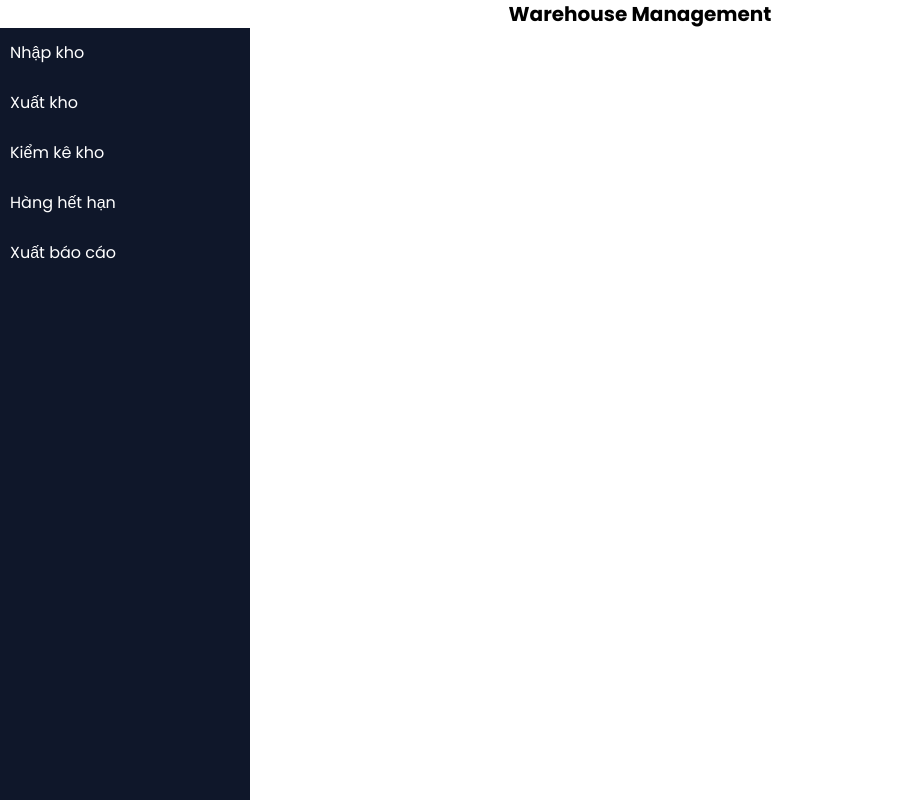
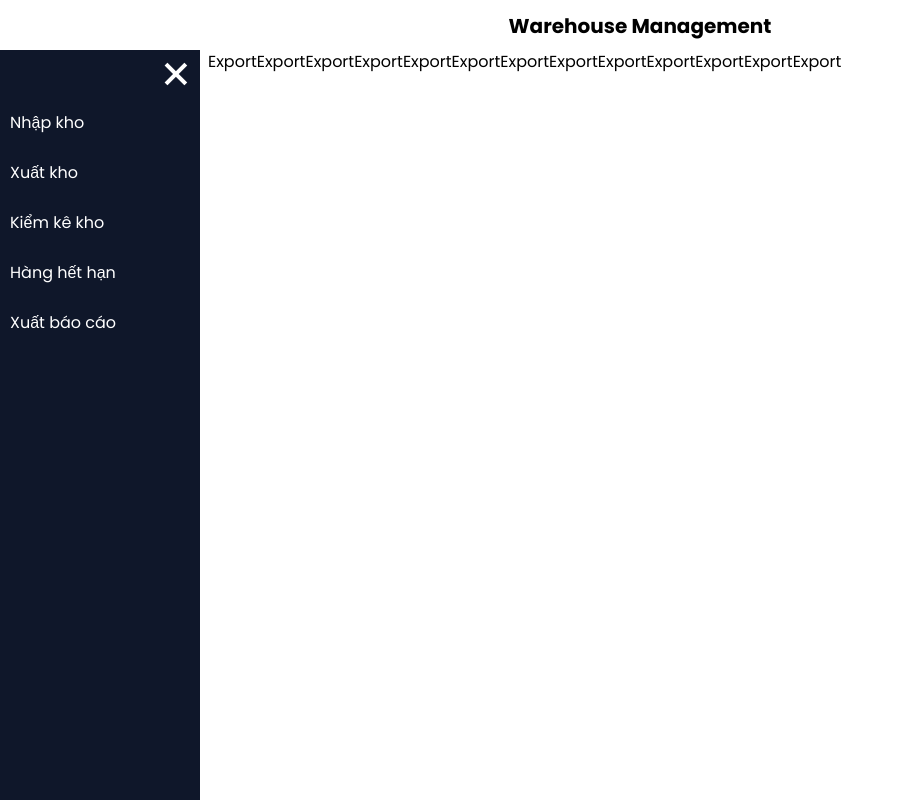
Before and after one commit to InaiyoKuro/WarehouseMngt, a React (Vite) app: page /export in a window 1280 px wide. Shown: the whole page, without its empty margins (0-904 px from the left). Built offline with nearby package versions, Linux system fonts and the light colour scheme.

Commit message:
Update Sidebar, Router

```diff
--- a/package.json
+++ b/package.json
@@ -13,6 +13,7 @@
     "@tailwindcss/vite": "^4.1.16",
     "@types/react-router-dom": "^5.3.3",
     "axios": "^1.13.1",
+    "boxicons": "^2.1.4",
     "react": "^19.1.1",
     "react-dom": "^19.1.1",
     "react-router-dom": "^7.9.4",
--- a/src/App.tsx
+++ b/src/App.tsx
@@ -4,6 +4,10 @@ import { createBrowserRouter, Outlet, RouterProvider, type RouteObject } from 'r
 import Home from './components/Home'
 import ImportPage from './pages/ImportPage'
 import ExportPage from './pages/ExportPage'
+import 'boxicons/css/boxicons.min.css';
+import StockListPage from './pages/StockListPage'
+import ExpiredPage from './pages/ExpiredPage'
+import ReportPage from './pages/ReportPage'
 
 const appRoutes: RouteObject[] = [
   {
@@ -13,8 +17,12 @@ const appRoutes: RouteObject[] = [
       {
         element: <Home/>,
         children: [
+          { index: true, element: <ImportPage /> },
           { path: "import", element: <ImportPage /> },
           { path: "export", element: <ExportPage /> },
+          { path: "stocklist", element: <StockListPage /> },
+          { path: "expired", element: <ExpiredPage /> },
+          { path: "report", element: <ReportPage /> },
         ]
       }
     ]
--- a/src/layouts/MainLayout.tsx
+++ b/src/layouts/MainLayout.tsx
@@ -4,8 +4,8 @@ import { Outlet } from 'react-router-dom'
 function MainLayout() {
   return (
     <div className='flex flex-col'>
-      <h1 className='text-xl font-bold text-center'>Warehouse Management</h1>
-      <div className='flex flex-row'>
+      <h1 className='text-xl font-bold text-center py-[12px] max-h-[50px]'>Warehouse Management</h1>
+      <div className='flex flex-row h-[calc(100vh-50px)] gap-2'>
         <Sidebar />
         <Outlet />
       </div>
--- a/src/layouts/Sidebar.tsx
+++ b/src/layouts/Sidebar.tsx
@@ -1,13 +1,41 @@
+import { useState } from 'react'
 import Nav from '../components/Nav'
 
+type MenuItem = {
+  name: string;
+  linkTo: string;
+}
+
+const menuItems: MenuItem[] = [
+  { name: "Nhập kho", linkTo: "/import"},
+  { name: "Xuất kho", linkTo: "/export"},
+  { name: "Kiểm kê kho", linkTo: "/stocklist"},
+  { name: "Hàng hết hạn", linkTo: "/expired"},
+  { name: "Xuất báo cáo", linkTo: "/report"},
+]
+
 function Sidebar() {
+
+  const [isActive, setIsActive] = useState(true)
+
+  const toggle = () => {
+    setIsActive(!isActive)
+  }
+
   return (
-    <nav className='flex flex-col bg-[#0F172A] text-white w-[250px] h-full fixed'>
-      <Nav name='Nhập kho'linkTo='/import'/>
-      <Nav name="Xuất kho" linkTo='/export'/>
-      <Nav name="Kiểm kê kho" linkTo='/'/>
-      <Nav name="Hàng hết hạn" linkTo='/'/>
-      <Nav name="Xuất báo cáo" linkTo='/'/>
+    <nav className={`flex flex-col bg-[#0F172A] text-white transition-all duration-300 ease-out ${isActive ? "w-[200px]": "w-[60px]"}`}>
+
+      <div className={`flex ${isActive ? "justify-end" : "justify-center"}`}>
+        <i className={`bx ${isActive ? "bx-x" : "bx-menu"} text-5xl text-end cursor-pointer`} onClick={toggle}></i>
+      </div>
+
+      <div className={`flex flex-col ${isActive ? "block" : "hidden"}`}>
+        {
+          menuItems.map((item, index) => (
+            <Nav key={index} name={item.name} linkTo={item.linkTo} />
+          ))
+        }
+      </div>
     </nav>
   )
 }
--- /dev/null
+++ b/src/pages/ExpiredPage.tsx
@@ -0,0 +1,8 @@
+
+const ExpiredPage = () => {
+  return (
+    <div>ExpiredPage</div>
+  )
+}
+
+export default ExpiredPage
--- a/src/pages/ExportPage.tsx
+++ b/src/pages/ExportPage.tsx
@@ -1,7 +1,9 @@
 
 const ExportPage = () => {
   return (
-    <div>ExportPage</div>
+    <div>
+      ExportExportExportExportExportExportExportExportExportExportExportExportExport
+    </div>
   )
 }
 
--- a/src/pages/ImportPage.tsx
+++ b/src/pages/ImportPage.tsx
@@ -1,7 +1,7 @@
 
 const ImportPage = () => {
   return (
-    <div>ImportPage</div>
+    <div>ImportPageImportPageImportPageImportPageImportPage</div>
   )
 }
 
--- /dev/null
+++ b/src/pages/ReportPage.tsx
@@ -0,0 +1,8 @@
+
+const ReportPage = () => {
+  return (
+    <div>ReportPage</div>
+  )
+}
+
+export default ReportPage
--- /dev/null
+++ b/src/pages/StockListPage.tsx
@@ -0,0 +1,8 @@
+
+const StockListPage = () => {
+  return (
+    <div>StockListPage</div>
+  )
+}
+
+export default StockListPage
```
Also changed, not shown: 1 other file (tests, documents, lock files or other folders).
